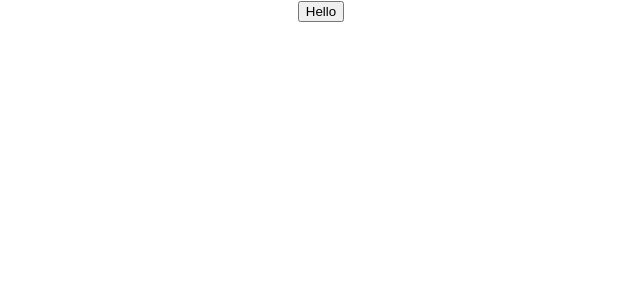
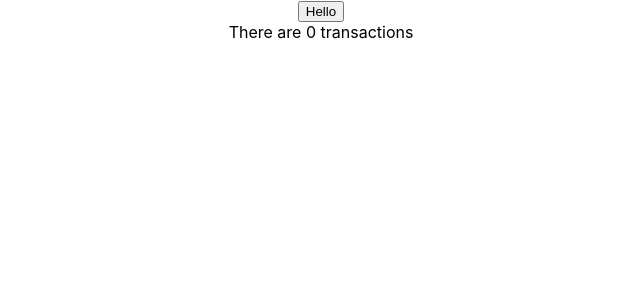
Before and after one commit to adamrturman/kava-challenge, a React (Create React App) app: page / in a window 1280 px wide. Shown: the top 300 px of the page, without its empty margins (319-959 px from the left). Built offline with nearby package versions, Linux system fonts and the light colour scheme.

Commit message:
showing the total number of transactions

```diff
--- a/src/App.js
+++ b/src/App.js
@@ -4,25 +4,37 @@ import React, {useState, useEffect} from 'react'
 
 function App() {
   const [data, setData] = useState([])
+  const [total, setTotal] = useState(0)
+
+  const totalTransctions = function(array) {
+    return array.length;
+  }
 
   const handleClick = (event)=> {
     console.log("click")
     fetch("https://ipfs.io/ipfs/QmbZiEejjAmdEmtF71WLPuY3dwkeMPCmcVxaj7N8aH56Zw/kava-4-export-20210122.json")
     .then((response) => response.json())
-    .then((data)=> setData(data.validators))
+    .then((data)=> setData(data.app_state.staking.delegations))
   }
 
-  console.log(data)
-  // console.log(typeof data)
+  console.log("Total transactions", data.length)
+
+  function sum(data) {
+    return data.length
+  }
+
+ const totalTransactions = sum(data)
 
   const mappedData = data.map((transaction) => (
-    <li>{transaction.name}</li>
+    <li>Delegator address: {transaction.delegator_address} has {transaction.shares} shares</li>
   ))
+
 
   return (
     <div className="App">
       <button onClick={handleClick}>Hello</button>
-      {mappedData}
+      <div>There are {totalTransactions} transactions</div>
+      <div>{mappedData}</div>
     </div>
   );
 }
```
Also changed, not shown: 1 other file (tests, documents, lock files or other folders).
